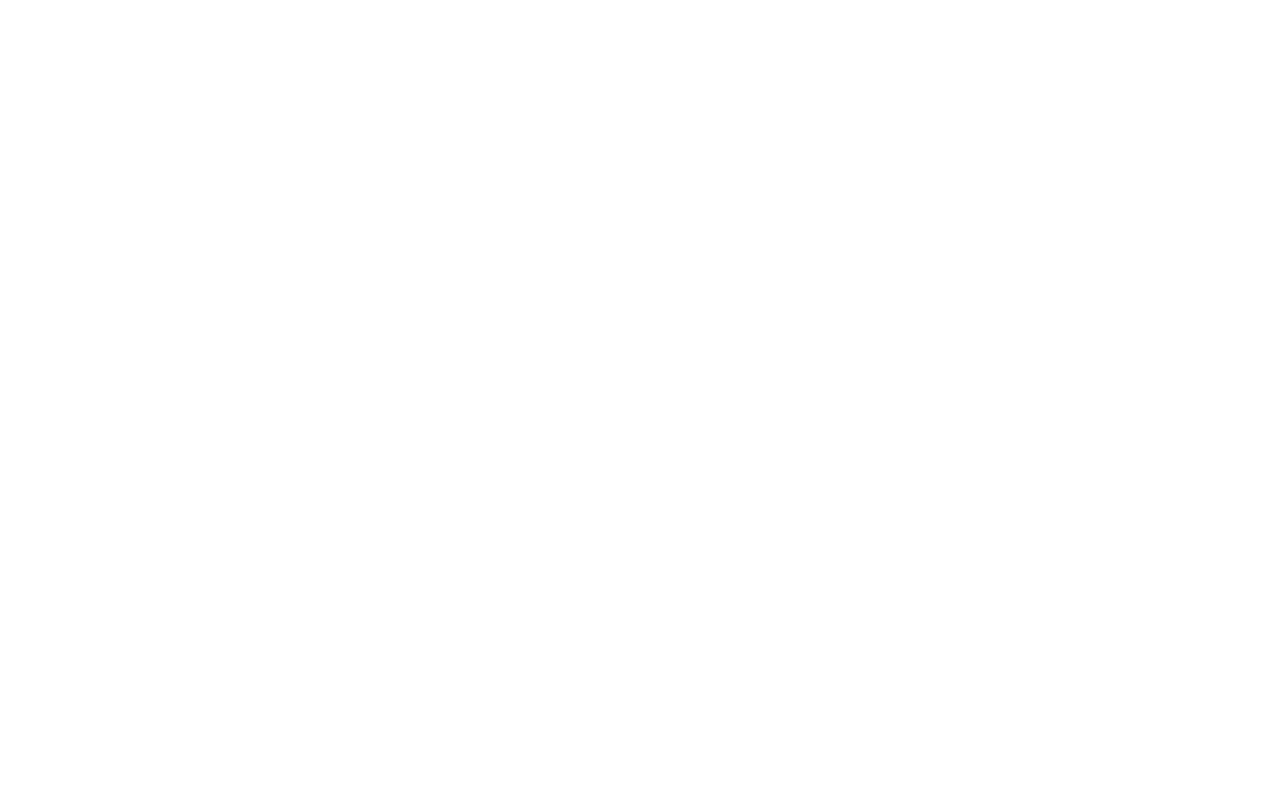
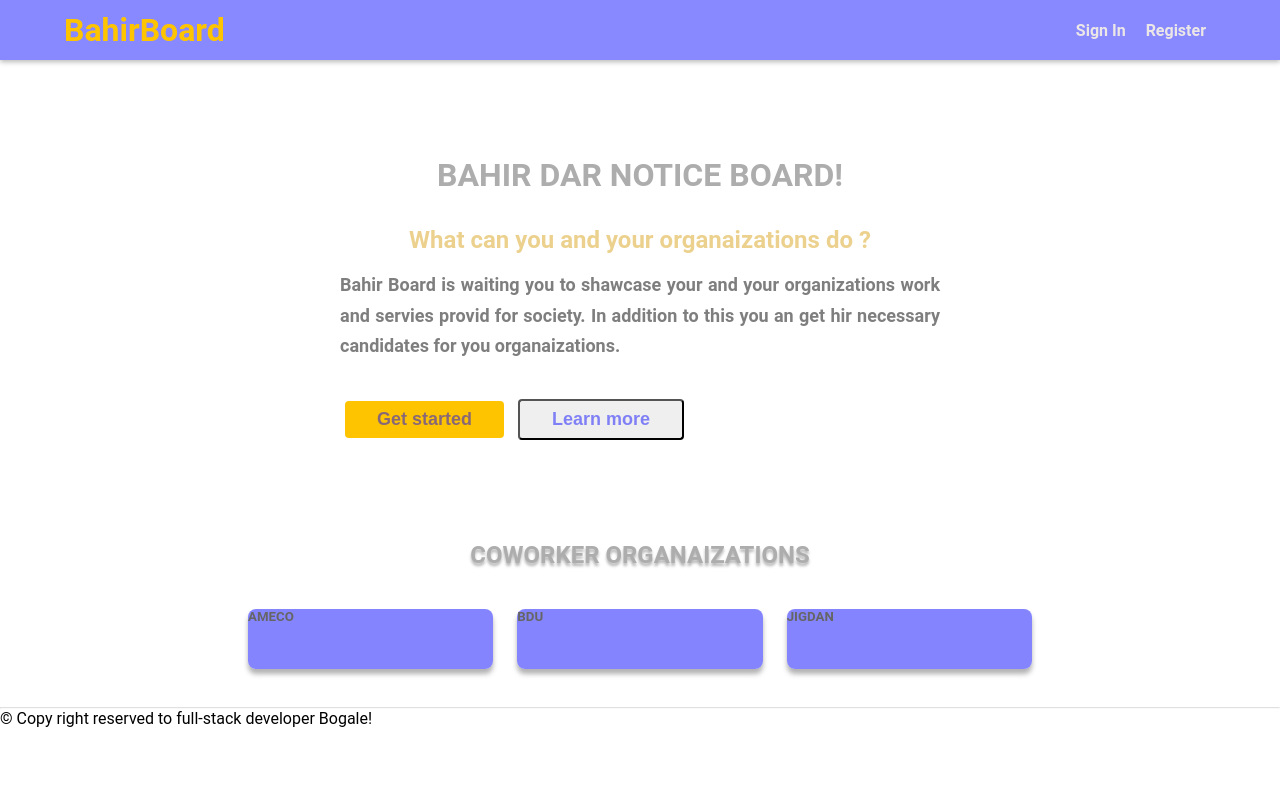
Before and after one commit to Boagale/BahirBoard-App, a plain HTML site: page index.html in a window 1280 px wide. Drawn offline with Linux system fonts and the light colour scheme.

Commit message:
home page commplete!

```diff
--- a/index.html
+++ b/index.html
@@ -1,12 +1,52 @@
 <!DOCTYPE html>
 <html lang="en">
-<head>
-    <meta charset="UTF-8">
-    <meta name="viewport" content="width=device-width, initial-scale=1.0">
+  <head>
+    <meta charset="UTF-8" />
+    <meta name="viewport" content="width=device-width, initial-scale=1.0" />
     <title>Bahir dar notice board</title>
-    <link rel="stylesheet" href="styles.css">
-</head>
-<body>
+    <link rel="stylesheet" href="styles.css" />
+  </head>
+  <body>
+    <header>
+      <div class="logo">BahirBoard</div>
+      <nav>
+        <ul>
+          <li><a href="">Sign In</a></li>
+          <li><a href="">Register</a></li>
+        </ul>
+      </nav>
+    </header>
+    <main>
+      <h1 class="title">Bahir Dar Notice Board!</h1>
+      <h2 class="sub-title">What can you and your organaizations do ?</h2>
+      <div class="discription">
+        <p class="">
+          <span>Bahir Board</span> is waiting you to shawcase your and your
+          organizations work and servies provid for society. In addition to this
+          you an get hir necessary candidates for you organaizations.
+        </p>
+      </div>
+      <div class="btn">
+        <button class="getstarted">Get started</button>
+        <button class="learnmore">Learn more</button>
+      </div>
+      <div class="organaizations">
+        <h1>Coworker organaizations</h1>
+        <div class="co-organ">
+          <div class="">
+            <h5>AMECO</h5>
+          </div>
+          <div class=""><h5>BDU</h5></div>
+          <div class="">
+            <h5>JIGDAN</h5>
+          </div>
+        </div>
+      </div>
+    </main>
+    <hr style="opacity: 0.3" />
+    <footer>
+      <p>&copy; Copy right reserved to full-stack developer Bogale!</p>
+    </footer>
     <script src="script.js"></script>
-</body>
+  </body>
 </html>
--- a/styles.css
+++ b/styles.css
@@ -0,0 +1,153 @@
+*,*::after,*::before{
+    padding: 0%;
+    margin: 0%;
+    box-sizing: border-box;
+}
+a{
+    text-decoration: none;
+}
+li{
+    list-style: none;
+}
+
+body{
+    position: relative;
+    min-height: 100vh;
+    font-family: Roboto, system-ui, -apple-system, BlinkMacSystemFont, 'Segoe UI',  Oxygen, Ubuntu, Cantarell, 'Open Sans', 'Helvetica Neue', sans-serif;
+}
+header{
+    position: absolute;
+    top: 0;
+    left: 0;
+    width: 100%;
+    display: flex;
+    height: 60px;
+    box-shadow: 0 2px 5px #b8b8b8;
+    align-items: center;
+    justify-content: space-between;
+    padding: 0 64px;
+    background-color: #0000ff77;
+}
+
+/* @media screen (max-width:600) {
+
+} */
+.logo{
+    font-size: 32px;
+    font-weight: bold;
+    color: #ffc400;
+}
+nav ul{
+    display: flex;
+    align-items: center;
+    justify-content: end;
+}
+nav ul li{
+    padding: 10px;
+    color: #b8b8b8;
+}
+nav ul li a{
+    color: #ece7e7;
+    font-weight: 600;
+}
+@media screen and (max-width:600px) {
+    header{
+        padding: 0 8px;
+    }
+    nav ul li{
+        padding: 4px;
+        color: #b8b8b8;
+    }
+}
+main{
+padding: 60px 30px 30px 30px;
+}
+.title{
+    text-align: center;
+    margin: 96px 0 32px 0;
+    color: #777777;
+    opacity: .6;
+    text-transform: uppercase;
+}
+.sub-title{
+    text-align: center;
+    color: goldenrod;
+    opacity: .5;
+}
+.discription{
+    max-width: 600px;
+    text-align: center;
+    align-self: center;
+    margin: 0 auto;
+    padding: 16px 0;
+    opacity: .5;
+}
+.discription p{
+    line-height: 1.7;
+    text-align: justify;
+    font-size: 18px;
+    font-weight: 600;
+}
+
+.btn{
+    padding: 16px 0;
+    max-width: 600px;
+    margin: 0 auto;
+}
+.getstarted{
+    padding: 8px 32px;
+    background-color: #ffc400;
+    border-radius: 4px;
+    outline: none;
+    border: none;
+    color: #0000ff77;
+    font-size: 18px;
+    font-weight: bold;
+    cursor: pointer;
+    margin: 5px;
+}
+.learnmore{
+    padding: 8px 32px;
+    border-radius: 4px;
+    outline: none;
+    color: #0000ff77;
+    font-size: 18px;
+    font-weight: bold;
+    cursor: pointer;
+    margin: 5px;
+}
+
+.organaizations{
+    margin-top: 48px;
+    width: 100%;
+    /* background-color: #ffcf33c0; */
+    opacity: .6;
+    clip-path: polygon(40px 0px,840p 0px,740px 100px,0px 100px);
+}
+.organaizations h1{
+    text-align: center;
+    color: #777777;
+    font-size: 24px;
+    text-transform: uppercase;
+    text-shadow: 0 3px 3px gray;
+    padding: 32px;
+}
+.co-organ{
+    display: grid;
+    grid-template-columns: repeat(auto-fit,minmax(80px,auto));
+    gap: 8px;
+    max-width: 800px;
+    margin: 0 auto;
+}
+.co-organ div{
+    height: 60px;
+    box-shadow: 0 5px 5px gray;
+    margin: 8px;
+    position: relative;
+    background-color: rgba(0, 0, 255, 0.801);
+    border-radius: 8px;
+}
+footer{
+    width: 100%;
+    height: 100px;
+}
```
Also changed, not shown: login/login.html (added), register/register.html (added).
